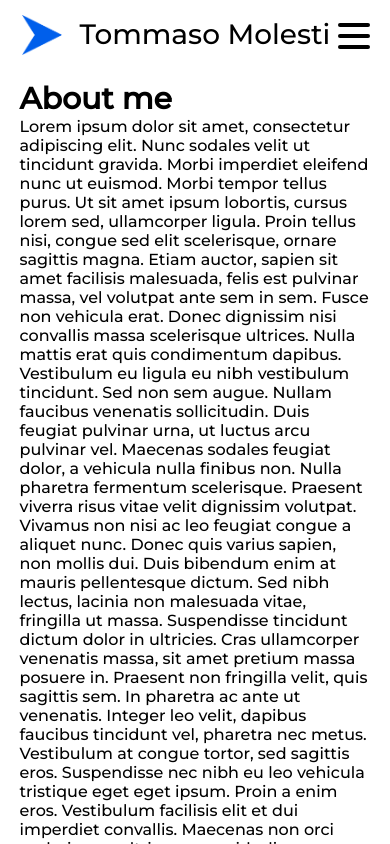
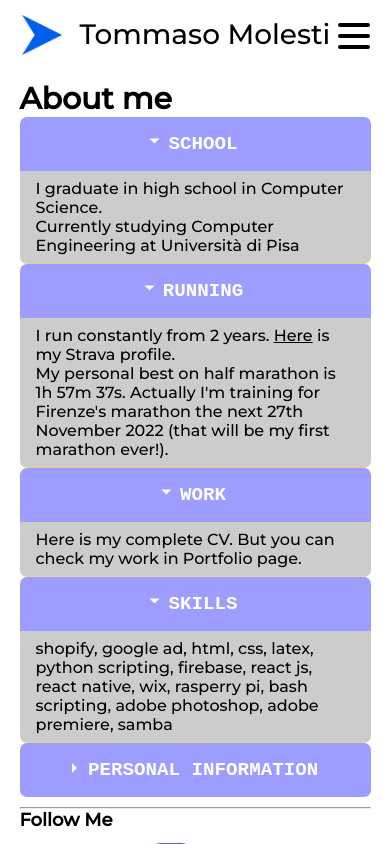
Before and after one commit to TommasoMolesti/tommasomolesti, a React (Create React App) app: page /about in a window 390 px wide. Shown: the top 844 px of the page. Built offline with nearby package versions, Linux system fonts and the light colour scheme.

Commit message:
Inizio definizione pagina About

```diff
--- a/package.json
+++ b/package.json
@@ -6,6 +6,7 @@
     "@testing-library/jest-dom": "^5.14.1",
     "@testing-library/react": "^11.2.7",
     "@testing-library/user-event": "^12.8.3",
+    "bootstrap": "^3.4.1",
     "emailjs-com": "^3.2.0",
     "react": "^17.0.2",
     "react-cookie-consent": "^7.2.1",
--- a/src/components/About.js
+++ b/src/components/About.js
@@ -9,16 +9,62 @@ export default class About extends React.Component{
       <div className="App">
         <NavigatorBar />
         <div className='titlePage'>About me</div>
-        <div>
-        Lorem ipsum dolor sit amet, consectetur adipiscing elit. Nunc sodales velit ut tincidunt gravida. Morbi imperdiet eleifend nunc ut euismod. Morbi tempor tellus purus. Ut sit amet ipsum lobortis, cursus lorem sed, ullamcorper ligula. Proin tellus nisi, congue sed elit scelerisque, ornare sagittis magna. Etiam auctor, sapien sit amet facilisis malesuada, felis est pulvinar massa, vel volutpat ante sem in sem. Fusce non vehicula erat.
+        <div class="wrap-collabsible">
+          <input id="collapsible1" class="toggle" type="checkbox" checked/>
+          <label for="collapsible1" class="lbl-toggle">School</label>
+          <div class="collapsible-content">
+            <div class="content-inner">
+              <p>
+                I graduate in high school in Computer Science.<br/>
+                Currently studying Computer Engineering at Università di Pisa
+              </p>
+            </div>
+          </div>
 
-Donec dignissim nisi convallis massa scelerisque ultrices. Nulla mattis erat quis condimentum dapibus. Vestibulum eu ligula eu nibh vestibulum tincidunt. Sed non sem augue. Nullam faucibus venenatis sollicitudin. Duis feugiat pulvinar urna, ut luctus arcu pulvinar vel. Maecenas sodales feugiat dolor, a vehicula nulla finibus non. Nulla pharetra fermentum scelerisque. Praesent viverra risus vitae velit dignissim volutpat. Vivamus non nisi ac leo feugiat congue a aliquet nunc. Donec quis varius sapien, non mollis dui. Duis bibendum enim at mauris pellentesque dictum. Sed nibh lectus, lacinia non malesuada vitae, fringilla ut massa. Suspendisse tincidunt dictum dolor in ultricies. Cras ullamcorper venenatis massa, sit amet pretium massa posuere in. Praesent non fringilla velit, quis sagittis sem.
+          <input id="collapsible2" class="toggle" type="checkbox" checked/>
+          <label for="collapsible2" class="lbl-toggle">Running</label>
+          <div class="collapsible-content">
+            <div class="content-inner">
+              <p>
+                I run constantly from 2 years. <a target="_blank" href="https://www.strava.com/athletes/39964653">Here</a> is my Strava profile.<br />
+                My personal best on half marathon is 1h 57m 37s. Actually I'm training for Firenze's
+                marathon the next 27th November 2022 (that will be my first marathon ever!).
+              </p>
+            </div>
+          </div>
 
-In pharetra ac ante ut venenatis. Integer leo velit, dapibus faucibus tincidunt vel, pharetra nec metus. Vestibulum at congue tortor, sed sagittis eros. Suspendisse nec nibh eu leo vehicula tristique eget eget ipsum. Proin a enim eros. Vestibulum facilisis elit et dui imperdiet convallis. Maecenas non orci scelerisque, ultrices quam id, aliquam massa. Nulla iaculis vitae ipsum ut molestie. In elementum vel turpis non lacinia. Nunc in scelerisque dui. Proin egestas felis nisl, quis euismod nulla molestie ut. Praesent nec sapien gravida, ullamcorper turpis id, fermentum metus. Aenean velit velit, interdum id dui nec, commodo ornare leo. Quisque congue nibh purus, sit amet scelerisque ante tincidunt eget.
+          <input id="collapsible3" class="toggle" type="checkbox" checked/>
+          <label for="collapsible3" class="lbl-toggle">Work</label>
+          <div class="collapsible-content">
+            <div class="content-inner">
+              <p>
+                <a>Here</a> is my complete CV. But you can check my work in Portfolio page.
+              </p>
+            </div>
+          </div>
 
-Nullam et varius ipsum, at mattis mi. Praesent quis nisl arcu. Duis et lectus velit. Sed aliquet felis ultricies fermentum viverra. Class aptent taciti sociosqu ad litora torquent per conubia nostra, per inceptos himenaeos. Donec efficitur, nisi ut tincidunt pellentesque, magna mauris hendrerit orci, eu bibendum lacus elit quis elit. Curabitur volutpat, nibh et ullamcorper ultrices, velit dolor sagittis risus, ac imperdiet metus augue eu odio. Cras feugiat mi maximus felis consequat congue. Nunc sed ipsum a dui vestibulum rutrum vitae ut libero. Nullam sed leo sollicitudin, bibendum augue eu, posuere ligula. Aliquam vestibulum lectus cursus elementum tempus.
+          <input id="collapsible4" class="toggle" type="checkbox" checked/>
+          <label for="collapsible4" class="lbl-toggle">Skills</label>
+          <div class="collapsible-content">
+            <div class="content-inner">
+              <p>
+              shopify, google ad, html, css, latex, python scripting, firebase, react js,
+              react native, wix, rasperry pi, bash scripting, adobe photoshop, adobe premiere,
+              samba
+              </p>
+            </div>
+          </div>
 
-Phasellus dictum nibh odio, sed rutrum arcu vestibulum eget. Proin rutrum posuere pharetra. Sed placerat nunc sed nulla consectetur ornare. Vivamus at mattis nisi, ut mattis urna. Sed et tristique ante, vitae fermentum nulla. Vestibulum id dui vel massa feugiat venenatis sit amet eu sem. Suspendisse vitae arcu at purus interdum sodales ac at diam. Nunc efficitur enim at aliquet maximus. Pellentesque blandit, erat vitae tempor commodo, massa ligula aliquet est, vel tristique arcu urna et felis. Praesent vel vestibulum libero, et maximus nunc. Ut porta magna ut posuere cursus.
+          <input id="collapsible5" class="toggle" type="checkbox"/>
+          <label for="collapsible5" class="lbl-toggle">Personal information</label>
+          <div class="collapsible-content">
+            <div class="content-inner">
+              <p>
+                Born in Pontedera, 22.08.2001<br/>
+                From Peccioli 56037, Italy.
+              </p>
+            </div>
+          </div>
         </div>
         <Footer />
       </div>
--- a/src/indexMobile.css
+++ b/src/indexMobile.css
@@ -192,6 +192,73 @@
   .textPortfolioImages p{
     font-size: 15px;
   }
+  .wrap-collabsible{
+    margin-bottom: 10px;
+  }
+  input[type='checkbox'] {
+    display: none;
+  }
+  .lbl-toggle {
+    display: block;
+
+    font-weight: bold;
+    font-family: monospace;
+    font-size: 1.2rem;
+    text-transform: uppercase;
+    text-align: center;
+
+    padding: 1rem;
+
+    color: white;
+    background: rgba(60, 60, 255, 0.5);
+
+    cursor: pointer;
+
+    border-radius: 7px;
+    transition: all 0.25s ease-out;
+  }
+
+  .lbl-toggle:hover {
+    color: #7C5A0B;
+  }
+  .lbl-toggle::before {
+    content: ' ';
+    display: inline-block;
+
+    border-top: 5px solid transparent;
+    border-bottom: 5px solid transparent;
+    border-left: 5px solid currentColor;
+
+    vertical-align: middle;
+    margin-right: .7rem;
+    transform: translateY(-2px);
+
+    transition: transform .2s ease-out;
+  }
+  .collapsible-content .content-inner {
+    background: rgba(0, 0, 0, 0.2);
+    border-bottom: 1px solid rgba(250, 224, 66, .45);
+    border-bottom-left-radius: 7px;
+    border-bottom-right-radius: 7px;
+    padding: .5rem 1rem;
+  }
+  .collapsible-content {
+    max-height: 0px;
+    overflow: hidden;
+
+    transition: max-height .25s ease-in-out;
+  }
+  .toggle:checked + .lbl-toggle + .collapsible-content {
+    max-height: 100vh;
+  }
+  .toggle:checked + .lbl-toggle::before {
+    transform: rotate(90deg) translateX(-3px);
+  }
+
+  .toggle:checked + .lbl-toggle {
+    border-bottom-right-radius: 0;
+    border-bottom-left-radius: 0;
+  }
   @keyframes fadein {
     from { opacity: 0; }
     to   { opacity: 1; }
```
Also changed, not shown: TODO.txt, 1 other file (tests, documents, lock files or other folders).
